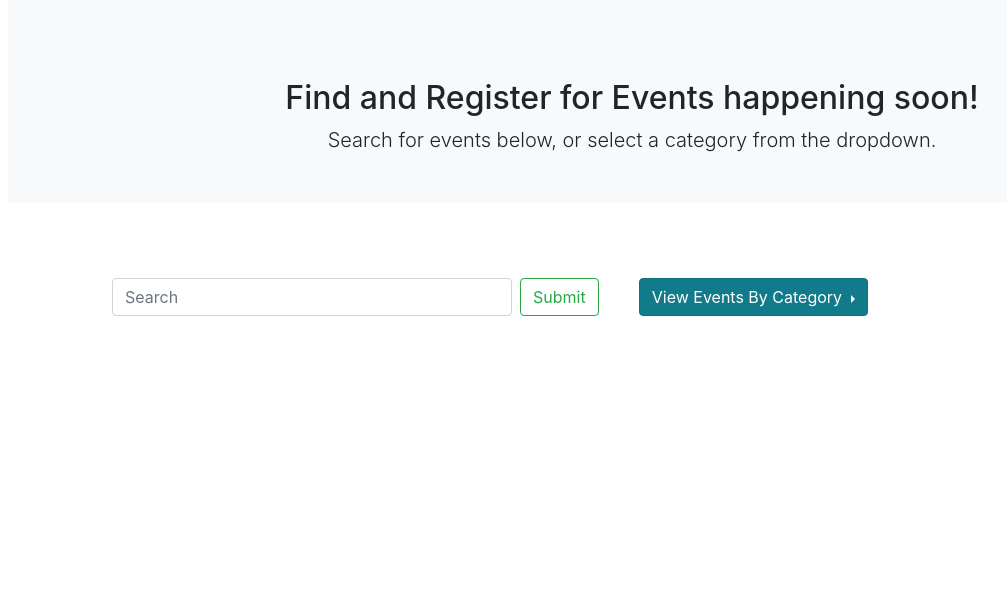
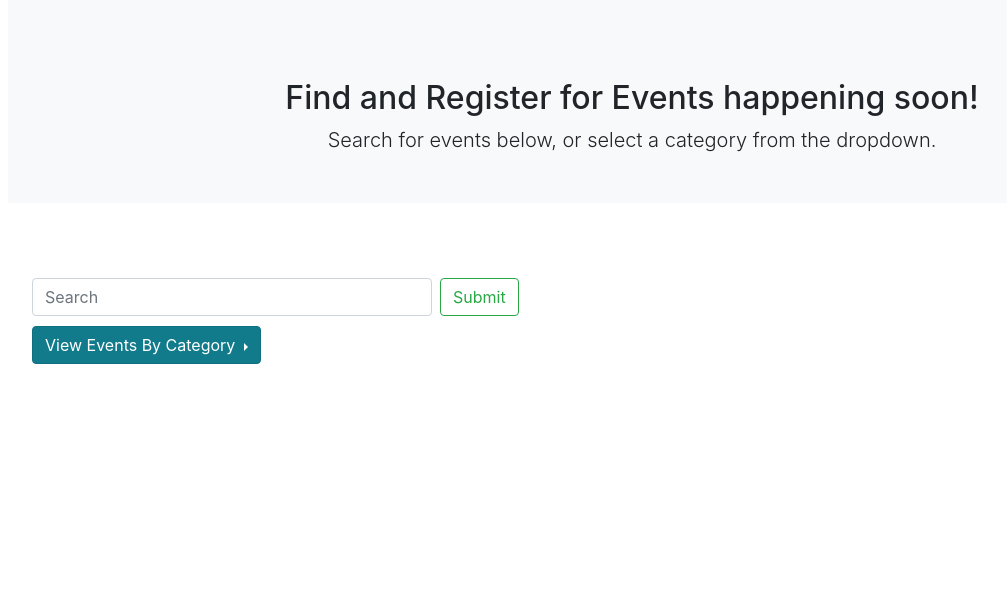
Before and after one commit to AaronGoldsmith1/jobber, a Django app: page / in a window 1280 px wide. Shown: the part 73-677 px from the top of the page, without its empty margins (8-1015 px from the left). Run offline with Django 3.2, Linux system fonts and the light colour scheme; data that the repository does not hold is empty; some libraries are stand-ins or nearby versions.

Commit message:
format input group

```diff
--- a/main_app/static/css/style.css
+++ b/main_app/static/css/style.css
@@ -1,6 +1,5 @@
 #search-input {
   width: 400px;
-  margin-left: 120px;
 }
 
 #unregister-trigger {
@@ -84,3 +83,8 @@ ul {
   position: relative;
   bottom: 3.95em;
 }
+
+.dropdown-toggle {
+  position: absolute;
+  top: 10px;
+}
--- a/main_app/templates/home.html
+++ b/main_app/templates/home.html
@@ -13,12 +13,13 @@
 </div>
 
 <div class="input-group home-input">
-  <form action="" method="POST" class="form-inline my-2 my-lg-0">
+  <ul>
+  <li><form action="" method="POST" class="form-inline my-2 my-lg-0">
     {% csrf_token %}
       <input id="search-input" name="search_term" class="form-control mr-sm-2" type="search" placeholder="{{placeholder}}" aria-label="Search">
       <input value="Submit" class="btn btn-outline-success my-2 my-sm-0" type="submit">
       <a href="{% url 'home' %}" style="visibility:{{visibility}}">Clear</a>
-  </form>
+  </form></li>
 
   <div class="dropdown show dropright">
     <a class="btn btn-info dropdown-toggle" href="#" role="button" id="dropdownMenuLink" data-toggle="dropdown" aria-haspopup="true" aria-expanded="false">
@@ -52,6 +53,7 @@
       </li>
     </div>
   </div>
+  </ul>
 </div>
 
 <div class="container-fluid content-row event-container home-events">
```
